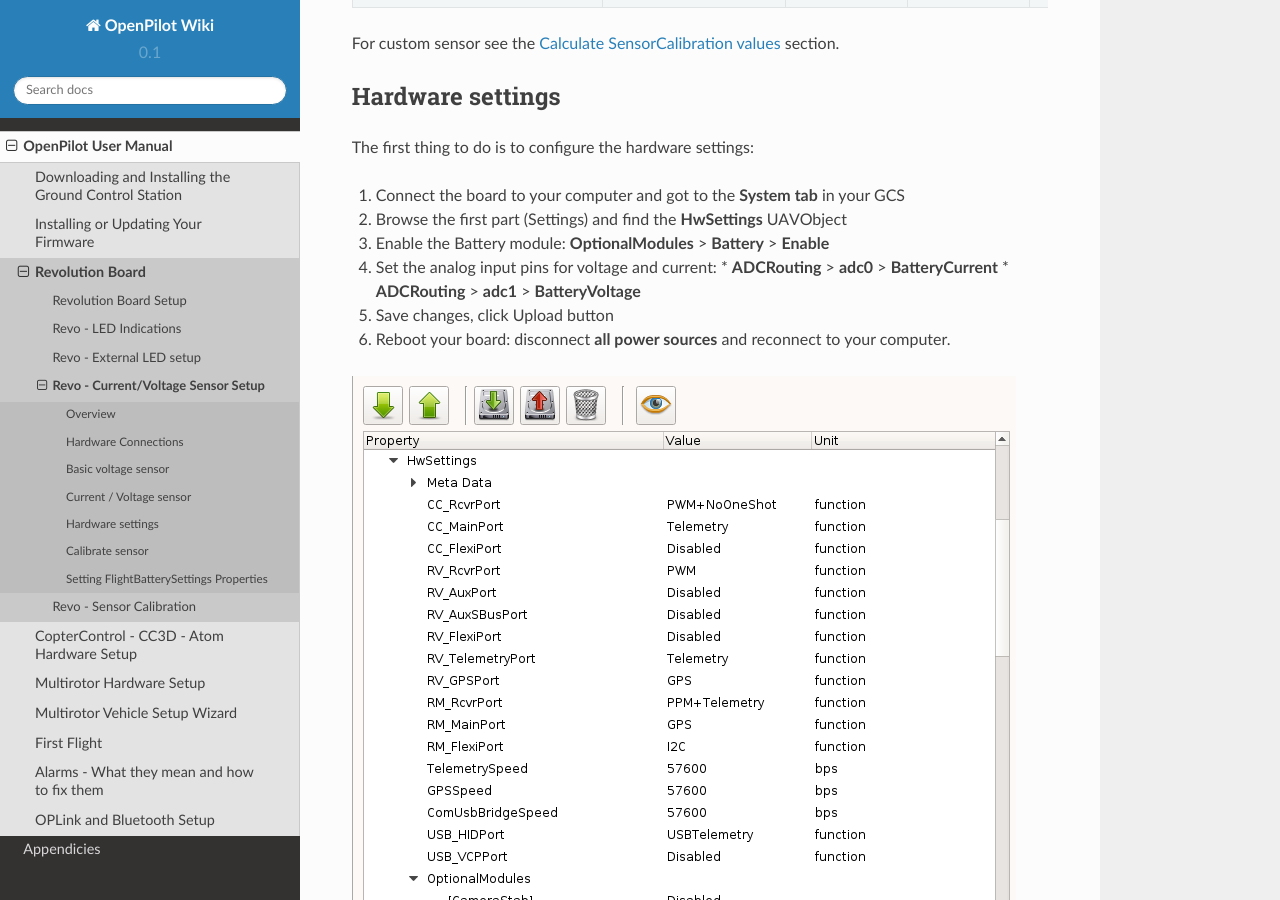
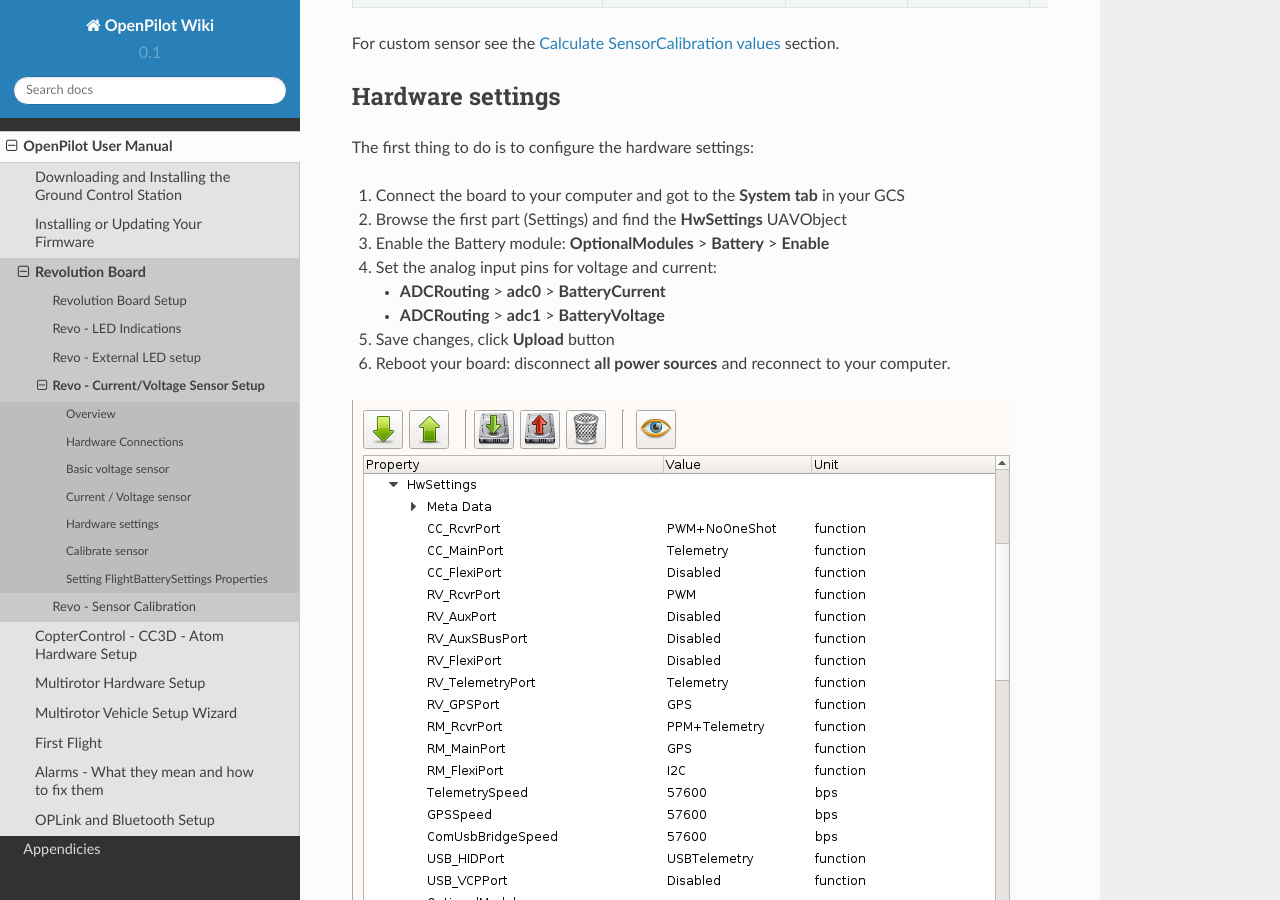
Before and after one commit to UncleRus/OPWiki, a Sphinx documentation site: the page built from source/user_manual/revo/voltage_current.rst, in a window 1280 px wide and 900 px high, scrolled down 2326 px. Built offline with Sphinx 7.4.7 and the Read the Docs theme 2.0.0, drawn with Linux system fonts in a browser that asks for light colours.

Commit message:
Small fixes

```diff
--- a/source/user_manual/revo/voltage_current.rst
+++ b/source/user_manual/revo/voltage_current.rst
@@ -78,10 +78,11 @@
    **Enable**
 
 #. Set the analog input pins for voltage and current:
+
    * **ADCRouting** > **adc0** > **BatteryCurrent**
    * **ADCRouting** > **adc1** > **BatteryVoltage**
 
-#. Save changes, click Upload button
+#. Save changes, click **Upload** button
 
 #. Reboot your board: disconnect **all power sources** and reconnect to
    your computer.
```
